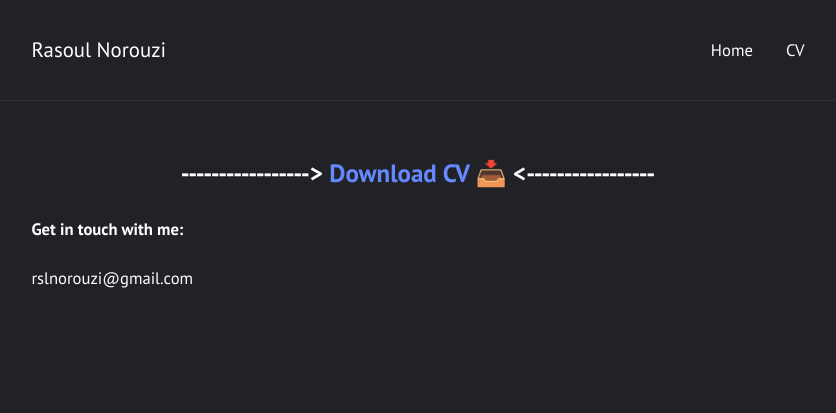
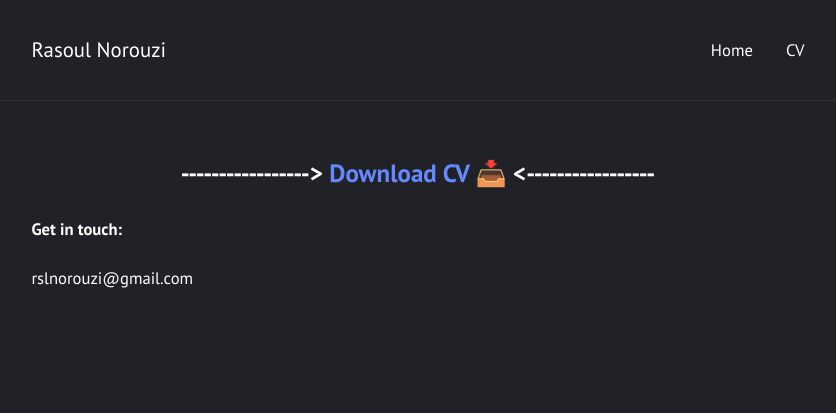
Before and after one commit to rasoulnorouzi/rasoulnorouzi.github.io, a Jekyll site: the page built from cv.md, in a window 1280 px wide. Shown: the top 413 px of the page, without its empty margins (222-1058 px from the left). Built offline with Jekyll 4.4.1, drawn with Linux system fonts in a browser that asks for light colours.

Commit message:
Update cv.md

```diff
--- a/cv.md
+++ b/cv.md
@@ -5,5 +5,5 @@ layout: page
 <h2 style="text-align:center;"> -----------------> <a href="../sources/CV/rasoul_norouzi_cv.pdf"> Download CV 📥 </a> <----------------- </h2>
 
 
-#### Get in touch with me:
+#### Get in touch:
 rslnorouzi@gmail.com
```
